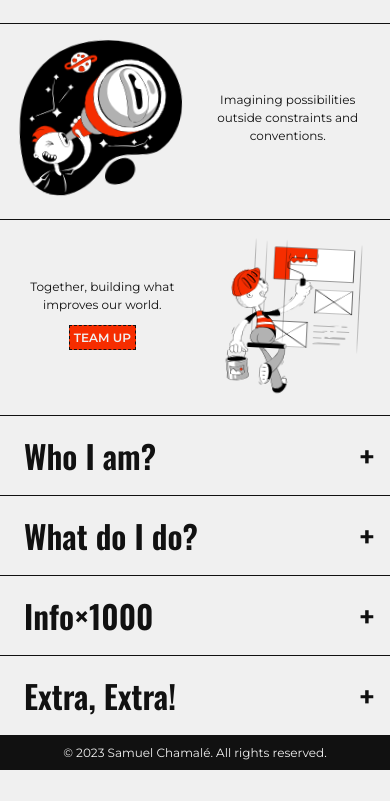
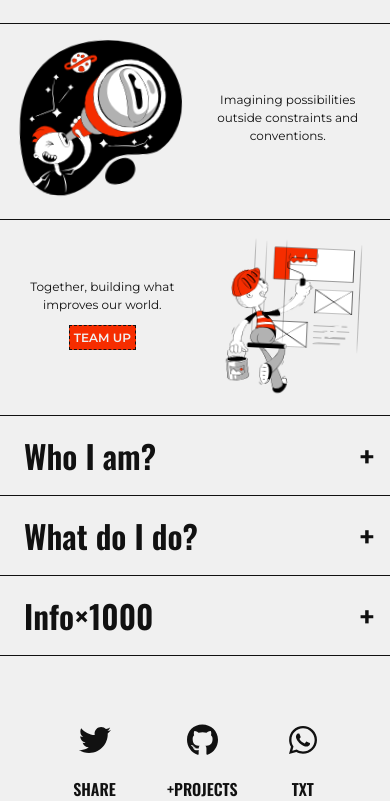
Before and after one commit to chamale-rac/portfolio, a React (Vite) app: page / in a window 390 px wide. Shown: the part 1196-1997 px from the top of the page. Before the commit the page ends 1966 px from the top, so only its background shows below. Built offline with nearby package versions, Linux system fonts and the light colour scheme.

Commit message:
Implemented: Extra, Extra section and quick options, Responsiveness builded

```diff
--- a/src/layouts/Contact/Contact.jsx
+++ b/src/layouts/Contact/Contact.jsx
@@ -10,6 +10,25 @@ import {
 import { faPhone, faEnvelope } from '@fortawesome/free-solid-svg-icons'
 import contactItems from '@data/contactItems.json'
 import * as styles from './Contact.module.css'
+
+const otherInfo = [
+  {
+    label: 'Age',
+    text: '19 years old (born on 2003)',
+  },
+  {
+    label: 'Skills',
+    text: 'JS, GIT, NODE',
+  },
+  {
+    label: 'Languages',
+    text: 'English, Spanish',
+  },
+  {
+    label: 'Timezone',
+    text: '(UTC-6)',
+  },
+]
 
 const Contact = ({ associatedId }) => {
   const [change, setChange] = React.useState([false, false])
@@ -41,27 +60,19 @@ const Contact = ({ associatedId }) => {
     >
       <div className={styles.container}>
         <Collapse
-          title="Personal"
+          title="Other"
           font="font-title"
           changeFunction={handleChange}
           index={0}
         >
           <div className={styles.collapse_inside}>
             <div className={`${styles.personal_info} font-body`}>
-              <div className={styles.info_item}>
-                <div className={styles.info_label}>Name:</div>
-                <div className={styles.info_content}>Samuel Chamalé</div>
-              </div>
-              <div className={styles.info_item}>
-                <div className={styles.info_label}>Age:</div>
-                <div className={styles.info_content}>
-                  19 years old (born on 2003)
+              {otherInfo.map((item) => (
+                <div className={styles.info_item}>
+                  <div className={styles.info_label}>{item.label}:</div>
+                  <div className={styles.info_content}>{item.text}</div>
                 </div>
-              </div>
-              <div className={styles.info_item}>
-                <div className={styles.info_label}>Nationality:</div>
-                <div className={styles.info_content}>Guatemalan</div>
-              </div>
+              ))}
             </div>
           </div>
         </Collapse>
--- a/src/layouts/Extra/Extra.jsx
+++ b/src/layouts/Extra/Extra.jsx
@@ -1,52 +1,57 @@
 import React from 'react'
-import { Collapse } from '@components'
-// eslint-disable-next-line no-unused-vars
+import {
+  faGithub,
+  faTwitter,
+  faWhatsapp,
+} from '@fortawesome/free-brands-svg-icons'
+import { FontAwesomeIcon } from '@fortawesome/react-fontawesome'
 import * as styles from './Extra.module.css'
 
 const Extra = () => {
   return (
-    <Collapse title="Extra, Extra!">
-      <div>axtung</div>
-      <div>axtung</div>
-      <div>axtung</div>
-      <div>axtung</div>
-      <div>axtung</div>
-      <div>axtung</div>
-      <div>axtung</div>
-      <div>axtung</div>
-      <div>axtung</div>
-      <div>axtung</div>
-      <div>axtung</div>
-      <div>axtung</div>
-      <div>axtung</div>
-      <div>axtung</div>
-      <div>axtung</div>
-      <div>axtung</div>
-      <div>axtung</div>
-      <div>axtung</div>
-      <div>axtung</div>
-      <div>axtung</div>
-      <div>axtung</div>
-      <div>axtung</div>
-      <div>axtung</div>
-      <div>axtung</div>
-      <div>axtung</div>
-      <div>axtung</div>
-      <div>axtung</div>
-      <div>axtung</div>
-      <div>axtung</div>
-      <div>axtung</div>
-      <div>axtung</div>
-      <div>axtung</div>
-      <div>axtung</div>
-      <div>axtung</div>
-      <div>axtung</div>
-      <div>axtung</div>
-      <div>axtung</div>
-      <div>axtung</div>
-      <div>axtung</div>
-      <div>axtung</div>
-    </Collapse>
+    <div className={styles.container}>
+      <div className={styles.buttons_container}>
+        <a
+          className={styles.button_wrapper}
+          type="button"
+          href={`https://twitter.com/intent/tweet?text=check%20this%20<3%20${window.location.href}`}
+          target="_blank"
+          rel="noreferrer"
+        >
+          <div className={`${styles.icon_container} font-heading`}>
+            <FontAwesomeIcon icon={faTwitter} />
+          </div>
+          <h3 className="font-subtitle">Share</h3>
+        </a>
+        <a
+          className={styles.button_wrapper}
+          type="button"
+          href="https://github.com/chamale-rac"
+          target="_blank"
+          rel="noreferrer"
+        >
+          <div className={`${styles.icon_container} font-heading`}>
+            <FontAwesomeIcon icon={faGithub} />
+          </div>
+          <h3 className="font-subtitle">+Projects</h3>
+        </a>
+        <a
+          className={styles.button_wrapper}
+          type="button"
+          href="https://wa.me/50255985395"
+          target="_blank"
+          rel="noreferrer"
+        >
+          <div className={`${styles.icon_container} font-heading`}>
+            <FontAwesomeIcon icon={faWhatsapp} />
+          </div>
+          <h3 className="font-subtitle">TXT</h3>
+        </a>
+      </div>
+      <div className={styles.gif_container}>
+        <img src="/public/looney-locator.gif" />
+      </div>
+    </div>
   )
 }
 
--- a/src/layouts/Extra/Extra.module.css
+++ b/src/layouts/Extra/Extra.module.css
@@ -0,0 +1,90 @@
+.container {
+  display: flex;
+  flex-direction: row;
+  align-items: center;
+  padding: 4rem;
+  padding-bottom: 4.5rem;
+}
+
+.container > .buttons_container {
+  flex: 1;
+  display: flex;
+  flex-direction: row;
+  justify-content: center;
+  align-items: center;
+}
+
+.buttons_container > .button_wrapper {
+  display: flex;
+  flex: 1;
+  flex-direction: column;
+  justify-content: center;
+  align-items: center;
+  text-decoration: none;
+  padding: 0.6rem;
+}
+
+.button_wrapper,
+.button_wrapper > h3,
+.button_wrapper > .icon_container {
+  transition: color 0.2s ease-in-out;
+  cursor: pointer;
+}
+
+.button_wrapper > h3 {
+  text-transform: uppercase;
+  color: var(--ink-dark);
+  text-decoration: none;
+}
+
+.button_wrapper:hover > h3,
+.button_wrapper:hover > .icon_container {
+  color: var(--ink-highlight);
+}
+
+.button_wrapper > .icon_container {
+  margin-bottom: 1rem;
+  color: var(--ink-dark);
+  border: none;
+}
+
+.container > .gif_container {
+  flex: 1;
+  display: flex;
+  justify-content: center;
+  align-items: center;
+}
+
+.gif_container > img {
+  height: 50%;
+  width: 50%;
+}
+/*Responsiveness*/
+@media only screen and (max-width: 768px) {
+  .container {
+    flex-direction: column;
+
+    padding-bottom: 0rem;
+    padding: 2rem;
+  }
+
+  .container > .buttons_container {
+    flex-direction: row;
+  }
+
+  .buttons_container > .button_wrapper {
+    margin-inline: 4rem;
+  }
+
+  .container > .gif_container {
+    margin-top: 2rem;
+    height: 30%;
+    width: 30%;
+  }
+}
+
+@media only screen and (max-width: 425px) {
+  .buttons_container > .button_wrapper {
+    margin: 1rem;
+  }
+}
```
Also changed, not shown: public/looney-locator.gif (added).
